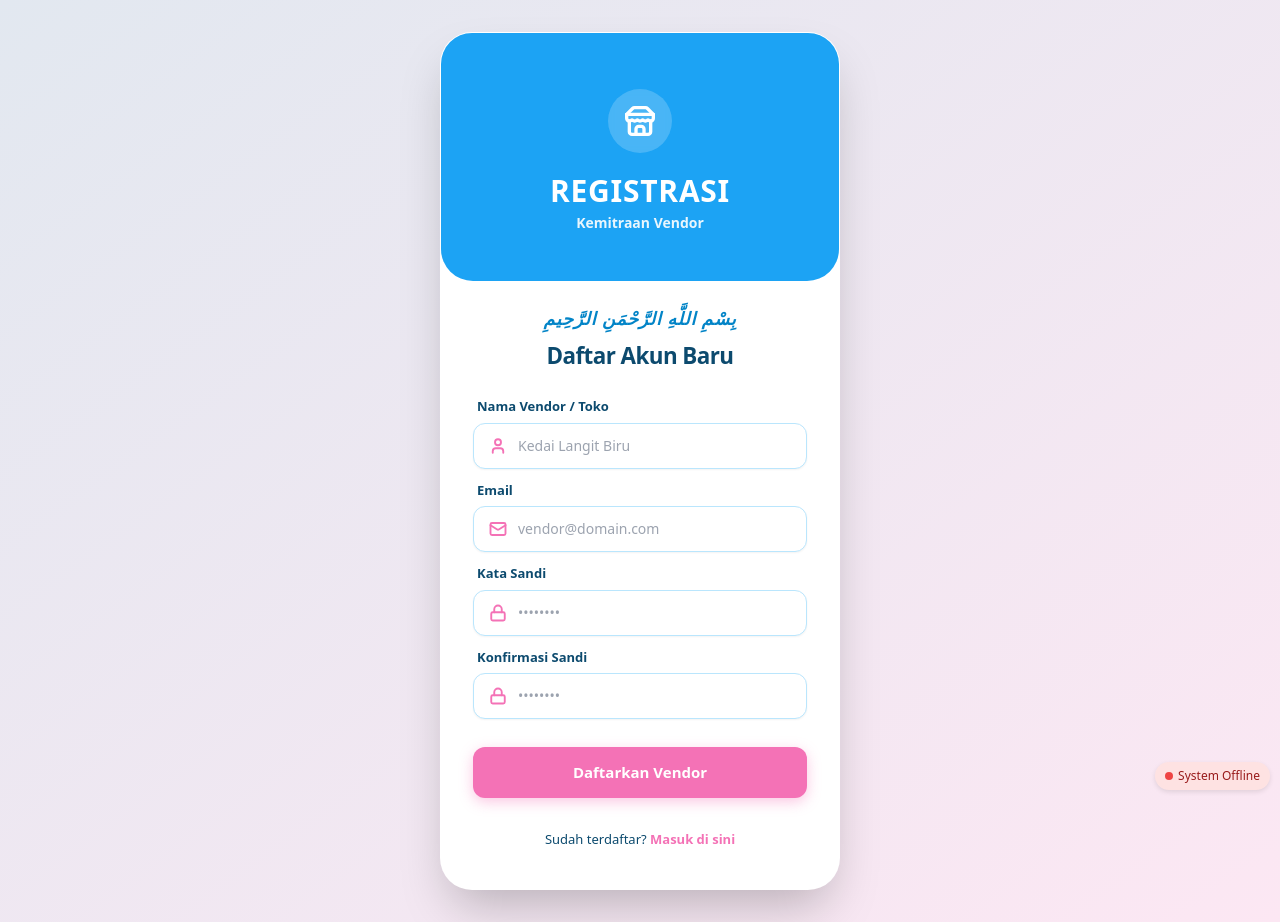
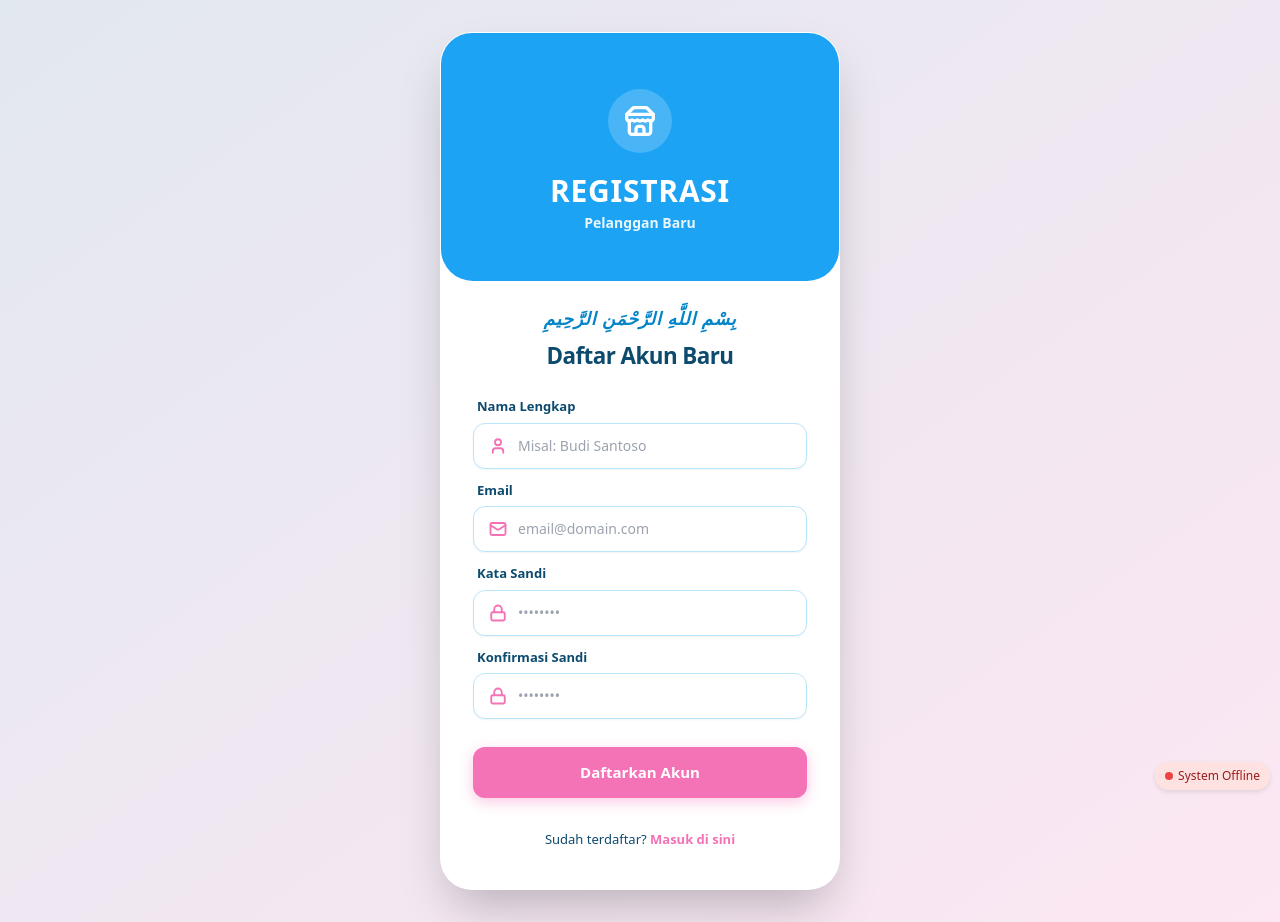
Before and after one commit to fitriangel2911-cloud/AdharCoffe, a React (Vite) app: page / in a window 1280 px wide. Both pictures are taken after a click on the button "Daftar di sini". Built offline with nearby package versions, Linux system fonts and the light colour scheme; no server answers; the HTML template or start-up script is replaced by a standard one.

Commit message:
style: Update login and register text for customer use

```diff
--- a/src/components/Register.jsx
+++ b/src/components/Register.jsx
@@ -57,7 +57,7 @@ export default function Register({ onRegister, onGoLogin }) {
                     </div>
 
                     <h1 className="text-3xl font-black tracking-wide mb-1">REGISTRASI</h1>
-                    <p className="text-sm font-semibold opacity-90">Kemitraan Vendor</p>
+                    <p className="text-sm font-semibold opacity-90">Pelanggan Baru</p>
                 </div>
 
                 {/* Content Section */}
@@ -79,7 +79,7 @@ export default function Register({ onRegister, onGoLogin }) {
                     {/* Form Inputs */}
                     <form onSubmit={handleSubmit} className="space-y-3">
                         <div>
-                            <label className="block text-[13px] font-bold text-[#0c4a6e] mb-1.5 ml-1">Nama Vendor / Toko</label>
+                            <label className="block text-[13px] font-bold text-[#0c4a6e] mb-1.5 ml-1">Nama Lengkap</label>
                             <div className="relative">
                                 <div className="absolute inset-y-0 left-0 pl-4 flex items-center pointer-events-none">
                                     <User className="h-[18px] w-[18px] text-[#f472b6]" strokeWidth={2.5} />
@@ -89,7 +89,7 @@ export default function Register({ onRegister, onGoLogin }) {
                                     value={formData.nama}
                                     onChange={(e) => setFormData({ ...formData, nama: e.target.value })}
                                     className="w-full pl-11 pr-4 py-3 rounded-xl border border-[#bae6fd] bg-white text-gray-700 placeholder-gray-400 focus:outline-none focus:ring-2 focus:ring-[#7dd3fc] focus:border-transparent transition-all text-sm font-medium shadow-sm"
-                                    placeholder="Kedai Langit Biru"
+                                    placeholder="Misal: Budi Santoso"
                                     disabled={loading}
                                 />
                             </div>
@@ -106,7 +106,7 @@ export default function Register({ onRegister, onGoLogin }) {
                                     value={formData.email}
                                     onChange={(e) => setFormData({ ...formData, email: e.target.value })}
                                     className="w-full pl-11 pr-4 py-3 rounded-xl border border-[#bae6fd] bg-white text-gray-700 placeholder-gray-400 focus:outline-none focus:ring-2 focus:ring-[#7dd3fc] focus:border-transparent transition-all text-sm font-medium shadow-sm"
-                                    placeholder="vendor@domain.com"
+                                    placeholder="email@domain.com"
                                     disabled={loading}
                                 />
                             </div>
@@ -152,7 +152,7 @@ export default function Register({ onRegister, onGoLogin }) {
                                 disabled={loading}
                                 className={`w-full ${loading ? 'bg-gray-400' : 'bg-[#f472b6] hover:bg-[#ec4899]'} text-white font-black text-[15px] py-3.5 rounded-xl shadow-[0_4px_14px_0_rgba(244,114,182,0.39)] transition-all transform active:scale-[0.98] mt-2`}
                             >
-                                {loading ? 'Mendaftarkan...' : 'Daftarkan Vendor'}
+                                {loading ? 'Mendaftarkan...' : 'Daftarkan Akun'}
                             </button>
                         </div>
                     </form>
--- a/src/components/login.jsx
+++ b/src/components/login.jsx
@@ -58,7 +58,7 @@ export default function Login({ onLogin, onGoRegister }) {
             <p className="text-[#0284c7] font-arabic italic text-[1.1rem] mb-2 font-bold tracking-wider">
               بِسْمِ اللَّهِ الرَّحْمَنِ الرَّحِيمِ
             </p>
-            <h2 className="text-[#0c4a6e] text-[1.7rem] font-black tracking-tight mt-1">Masuk Kasir</h2>
+            <h2 className="text-[#0c4a6e] text-[1.7rem] font-black tracking-tight mt-1">Masuk Akun</h2>
           </div>
 
           {error && (
@@ -81,7 +81,7 @@ export default function Login({ onLogin, onGoRegister }) {
                   value={email}
                   onChange={(e) => setEmail(e.target.value)}
                   className="w-full pl-11 pr-4 py-3.5 rounded-xl border border-[#bae6fd] bg-white text-gray-700 placeholder-gray-400 focus:outline-none focus:ring-2 focus:ring-[#7dd3fc] focus:border-transparent transition-all text-sm font-medium shadow-sm hover:border-[#7dd3fc]"
-                  placeholder="kasir@adharcoffe.com"
+                  placeholder="pelanggan@email.com"
                   disabled={loading}
                 />
               </div>
```
